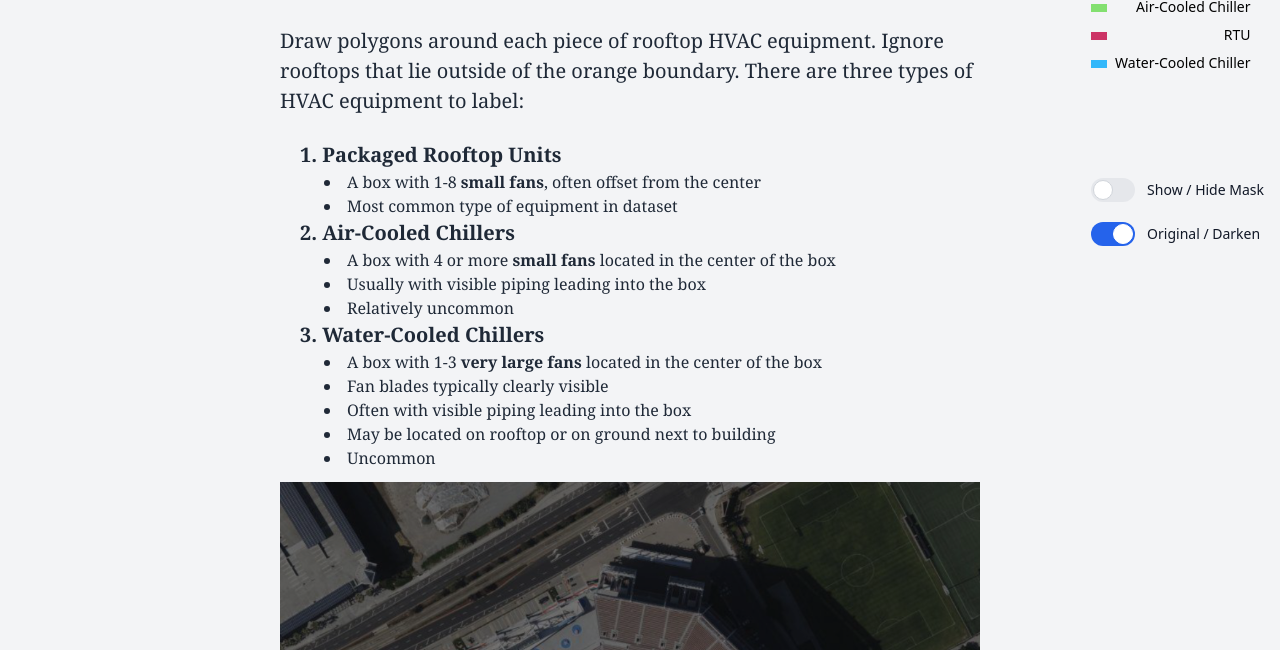
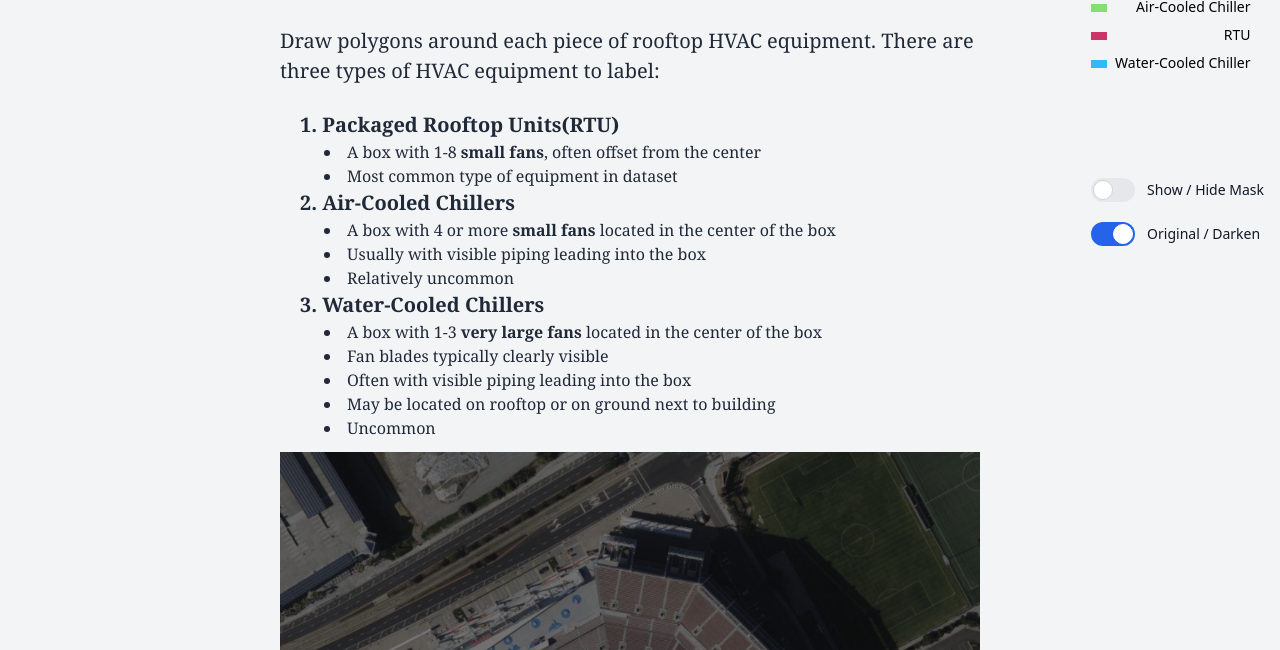
Before and after one commit to entechlab/res-intel-labeling, a website: page index.html in a window 1280 px wide. Shown: the part 150-800 px from the top of the page. Drawn offline with nearby package versions, Linux system fonts and the light colour scheme.

Commit message:
Changed description

```diff
--- a/index.html
+++ b/index.html
@@ -92,12 +92,11 @@
       <!-- <a class="text-green-500 no-underline hover:underline" href="https://www.tailwindcss.com">Tailwind CSS</a> -->
 			<!--Lead Para-->
 			<p class="py-6">
-				Draw polygons around each piece of rooftop HVAC equipment. Ignore rooftops that
-lie outside of the orange boundary. There are three types of HVAC equipment to label:
+				Draw polygons around each piece of rooftop HVAC equipment. There are three types of HVAC equipment to label:
 </p>
 <p>
 <ol class="list-decimal ml-5 list-inside">
-		<li class=" font-semibold ">Packaged Rooftop Units
+		<li class=" font-semibold ">Packaged Rooftop Units(RTU)
 			<ul class="font-normal list-disc list-inside ">
 				<li class="text-base ml-6 leading-6">
 					A box with 1-8 <span class="font-bold">small fans</span>, often offset from the center
--- a/public/js/index.js
+++ b/public/js/index.js
@@ -155,8 +155,6 @@ let res = Promise.all([
             const scaleY = imgHeight / origDimensions.height
 
             let annos = imgAnnos[imgSrc]
-            if (! annos)
-              console.log(imgSrc)
             for (let anno of annos) {
                 let scaledPoints = anno['segmentation'][0].map(
                     function (item, index) {
@@ -210,7 +208,6 @@ let res = Promise.all([
     })
 })
 
-console.log(res)
 document.getElementById('hide-mask-toggle').addEventListener('change', (e) => {
     console.log(e.target.id)
     if (states[e.target.id]) {
```
